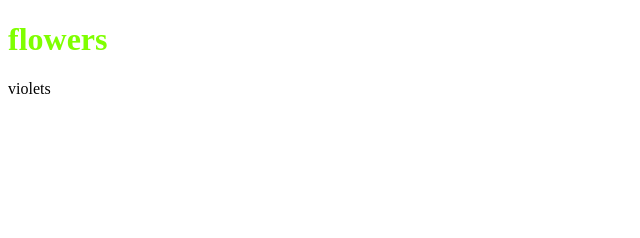
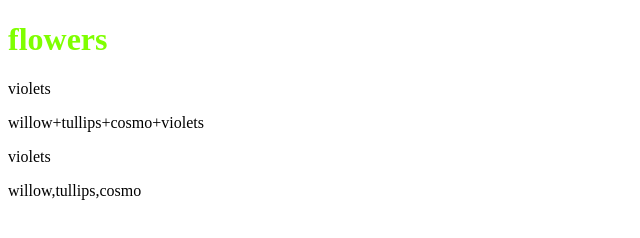
Before and after one commit to GIFTGLO/ARRAYS-IN-JS, a plain HTML site: page index.html in a window 1280 px wide. Shown: the whole page, without its empty margins (0-640 px from the left). Drawn offline with Linux system fonts and the light colour scheme.

Commit message:
added,join n pop methods

```diff
--- a/index.html
+++ b/index.html
@@ -8,9 +8,15 @@
 <body>
     <h1 style="color:chartreuse">flowers</h1>
     <p id="demo"></p>
+    <p id="demo1"></p>
+    <p id="demo2"></p>
+    <p id="demo3"></p>
     <script>
         var flowers=["willow","tullips","cosmo","violets"];
         document.getElementById("demo").innerHTML=flowers[3]
+        document.getElementById("demo1").innerHTML = flowers.join("+");
+        document.getElementById("demo2").innerHTML = flowers.pop()
+        document.getElementById("demo3").innerHTML = flowers
     </script>
 </body>
 </html>
```
